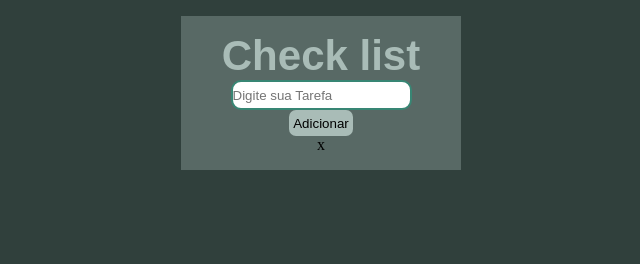
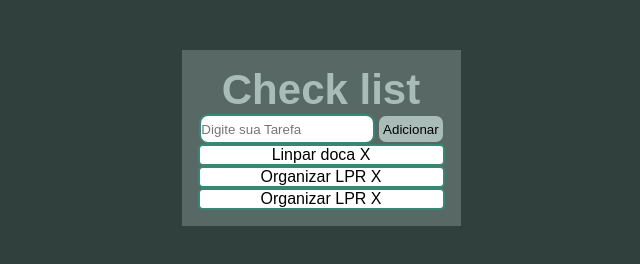
Before and after one commit to Ricellyo/To-do-list_, a plain HTML site: page index.html in a window 1280 px wide. Shown: the whole page, without its empty margins (319-959 px from the left). Drawn offline with Linux system fonts and the light colour scheme.

Commit message:
inplementando teste de posicionamento do valor vindo do elemento input

```diff
--- a/index.html
+++ b/index.html
@@ -12,8 +12,10 @@
         <input type="text" placeholder="Digite sua Tarefa">
         <button>Adicionar</button>
         <ul>
-        x
-        </ul>
+            <li>Linpar doca <a> X </a></li>
+            <li>Organizar LPR <a> X </a></li>
+             <li>Organizar LPR <a> X </a></li>
+         </ul>
     </main>
 </body>
 </html>
--- a/style.css
+++ b/style.css
@@ -5,13 +5,13 @@
 }
 body {
     background-color: #30403c;
-
+    font-family: Arial, Helvetica, sans-serif;
 }
 main {
     /* border: 1px solid red ; */
     width: 100vh;
-    max-width: 280px;
-    margin: 16px auto;
+    max-width: 279px;
+    margin: 50px auto;
     text-align: center;
     padding: 16px;
     background-color: #586965;
@@ -21,11 +21,12 @@ h1 {
     /* color: #ade0db; */
     font-size: 42px;
     color: #a9bcb7;
-    font-family: Arial, Helvetica, sans-serif;
+
 }
 input {
   border: 2px solid #388674;
-  border-radius: 10px;
+  border-radius: 9px;
+  width: 71%;
   height: 30px;
   outline: none;
 }
@@ -43,3 +44,17 @@ button {
 button:hover {
     background-color: #c1ded7;
 }
+
+button:active {
+    background-color: #586965 ;
+}
+
+main ul {
+    /* width: 99%; */
+    list-style: none;
+}
+main li {
+    border: 2px solid #388674;
+    background-color: white;
+    border-radius: 5px;
+}
```
